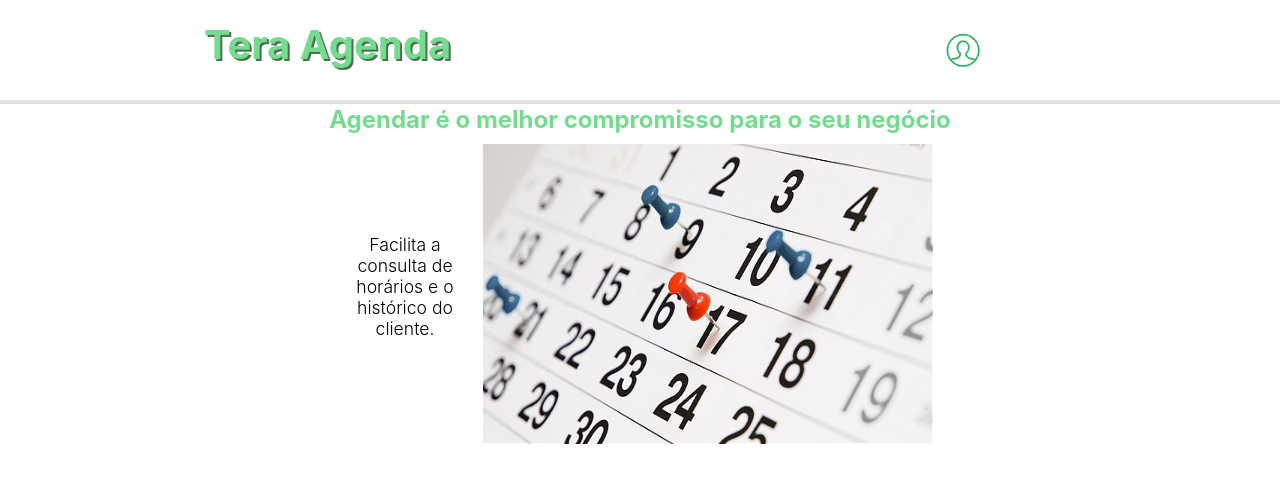
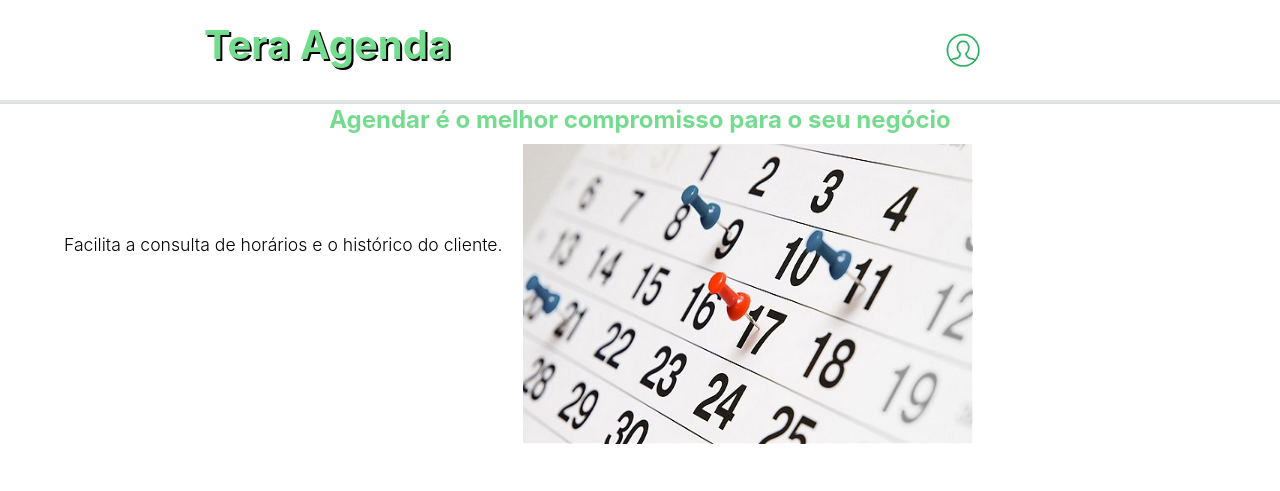
Before and after one commit to nayaracferreira/projeto_crm, a plain HTML site: page index.html in a window 1280 px wide. Shown: the top 491 px of the page. Drawn offline with Linux system fonts and the light colour scheme.

Commit message:
Update style.css

```diff
--- a/style.css
+++ b/style.css
@@ -37,7 +37,7 @@ h1{
     margin-left: 10px;
     color: #75db8f ;
     font-size: 40px;
-    text-shadow: 2px 2px #013104b3;
+    text-shadow: 2px 2px black;
     min-width: 240px;
 }
 
@@ -56,7 +56,7 @@ nav img{
 }
 
 main{
-    width: 650px; /* Tentar 650px e no @media only colocar 100%*/
+    width: 100%;
     height: auto;
     margin-left: 50%;
     transform: translateX(-50%);
```
